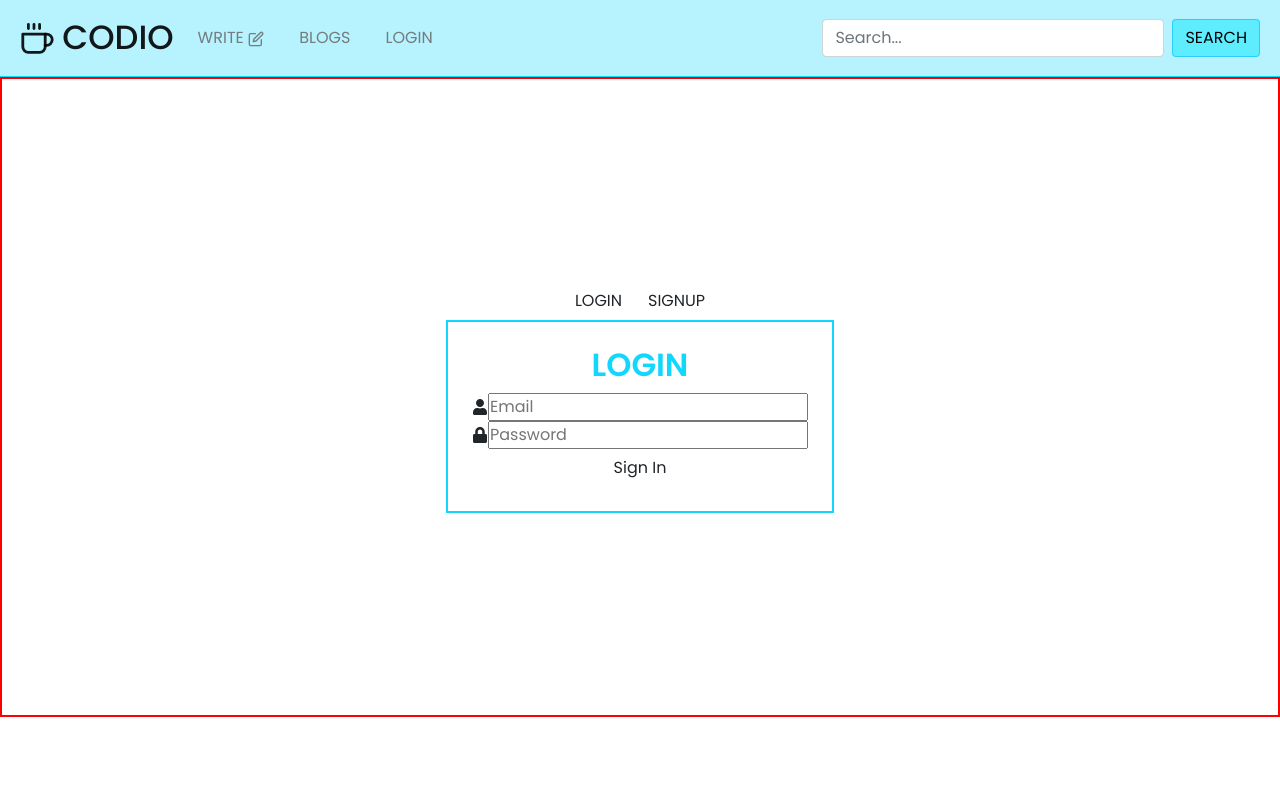
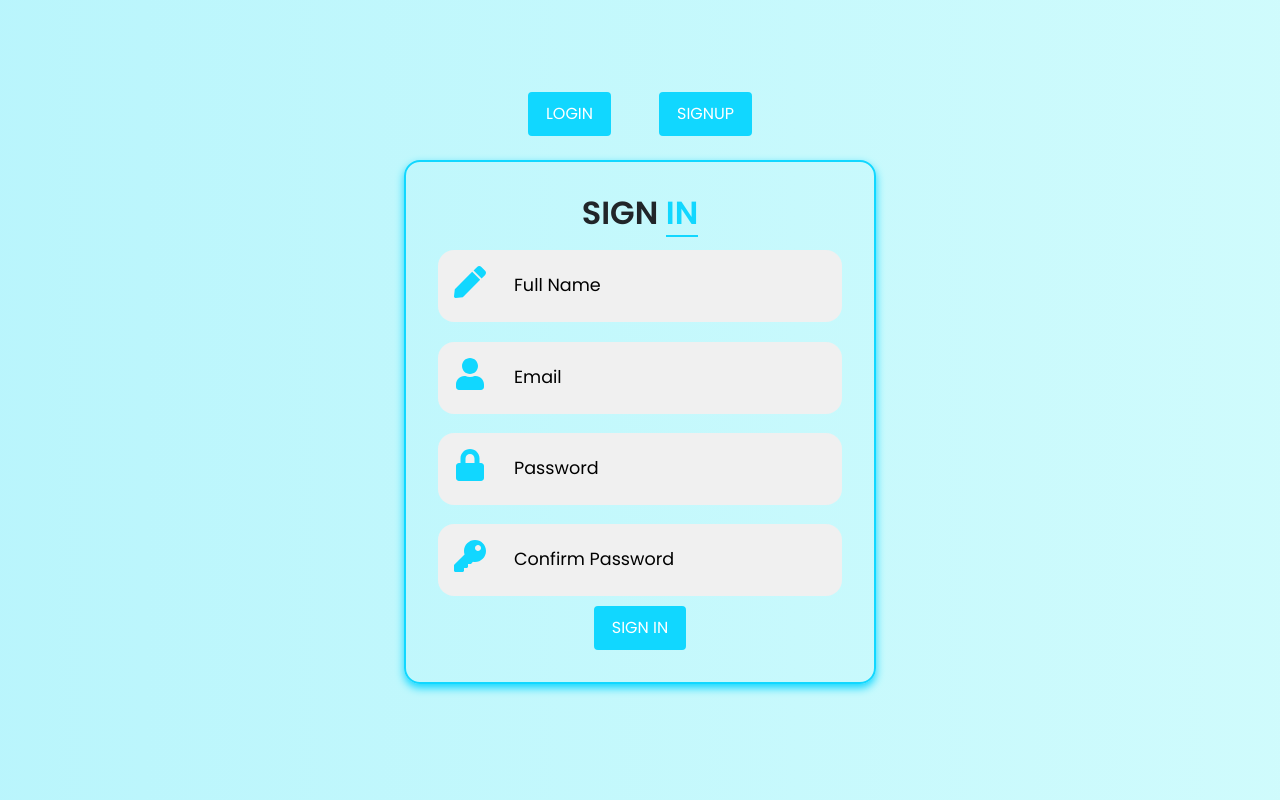
Before and after one commit to rajdeep010/BlogApp, a React (Vite) app: page /login in a window 1280 px wide. Built offline with nearby package versions, Linux system fonts and the light colour scheme; a web font is replaced by a local one.

Commit message:
login signup page ui made

```diff
--- a/src/components/editorSidebar/Category.jsx
+++ b/src/components/editorSidebar/Category.jsx
@@ -28,7 +28,7 @@ const Category = () => {
                             <option value="misc">Misc</option>
                         </select>
 
-        <input type="submit" value='Submit' />
+                        <input type="submit" className='btn' value='Submit' />
 
                     </form>
 
--- a/src/components/navbar/navbar.scss
+++ b/src/components/navbar/navbar.scss
@@ -16,11 +16,11 @@
 
         .nav-item .nav-link{
 
-            color: #6a6a6adf;
+            color: #4d4d4ddf;
             margin-right: 1.2rem;
 
             &:hover{
-                color: rgb(43, 43, 43);
+                color: rgb(24, 24, 24);
             }
         }
     }
@@ -29,14 +29,3 @@
 nav{
     background-color: rgba(181, 247, 254, 0.723);
 }
-
-.btn-outline-primary{
-
-    background-color: rgba(59, 235, 255, 0.723);
-    border: 1.4px solid rgba(31, 202, 254, 0.83);
-    color: black;
-
-    &:hover{
-        background-color: rgba(59, 235, 255, 0.723);
-    }
-}
--- a/src/components/sidebar/Creator.jsx
+++ b/src/components/sidebar/Creator.jsx
@@ -23,7 +23,7 @@ const Creator = () => {
                 </div>
 
                 <div className="follow_button">
-                    <button>Follow</button>
+                    <button className='btn'>Follow</button>
                 </div>
 
             </div>
--- a/src/components/sidebar/creator.scss
+++ b/src/components/sidebar/creator.scss
@@ -24,28 +24,5 @@
                 font-size: 0.8rem;
             }
         }
-
-        .follow_button {
-            button {
-                font-family: 'Work sans', sans-serif;
-                color: #0f0f0f;
-                cursor: pointer;
-
-                padding: 0.5rem;
-                border-radius: 0.7rem;
-                font-size: 1.05rem;
-
-                transition: 0.2s all ease-in-out;
-
-                background-color: rgb(135, 242, 254);
-                border: 1.4px solid rgb(0, 166, 217);
-
-                &:hover {
-                    border: 1px solid #c9c9c9a7;
-                    background-color: #e8e8e8;
-                }
-            }
-
-        }
     }
 }
--- /dev/null
+++ b/src/components/signuplogin/Login.jsx
@@ -0,0 +1,33 @@
+import './signup.scss'
+import { FaUser, FaLock } from 'react-icons/fa'
+
+
+const Login = () => {
+    return (
+        <>
+            <div className="login_container box">
+
+                <form action="/login" className="log-in-form" method="post">
+
+                    <h2 className='heading'>LOG <span>IN</span></h2>
+
+                    <div class="input-field">
+                        <FaUser className='icon' />
+                        <input type="email" placeholder="Email" name="email" autoComplete='off' />
+                    </div>
+
+                    <div class="input-field">
+                        <FaLock className='icon' />
+                        <input type="password" placeholder="Password" name="password" autoComplete='off' />
+                    </div>
+
+                    <button type="submit" className="btn">Log In <span class="fas fa-angle-double-right"></span></button>
+
+                </form>
+
+            </div>
+        </>
+    )
+}
+
+export default Login
--- a/src/components/signuplogin/Registration.jsx
+++ b/src/components/signuplogin/Registration.jsx
@@ -1,4 +1,6 @@
 import Navbar from '../navbar/Navbar'
+
+import Login from './Login'
 import Signup from './Signup'
 
 import './signup.scss'
@@ -6,8 +8,19 @@ import './signup.scss'
 const Registration = () => {
   return (
     <>
-        <Navbar/>
-        <Signup/>
+      <section className="wrapper">
+
+        <div className="signup-login-buttons">
+          <button className='btn'>LOGIN</button>
+          <button className='btn'>SIGNUP</button>
+        </div>
+
+        <div className="signup-login">
+          {/* <Login /> */}
+          <Signup />
+        </div>
+
+      </section>
     </>
   )
 }
--- a/src/components/signuplogin/Signup.jsx
+++ b/src/components/signuplogin/Signup.jsx
@@ -1,38 +1,36 @@
 
 import './signup.scss'
 
-import { FaUser, FaLock } from 'react-icons/fa'
+import { FaUser, FaLock, FaPen, FaKey } from 'react-icons/fa'
 
 const Signup = () => {
 
     return (
         <>
-            <section className="wrapper">
+            <div className="signin_container box">
 
-                <div className="signup-login-buttons">
-                    <button className='btn loginbtn'>LOGIN</button>
-                    <button className='btn signupbtn'>SIGNUP</button>
+                <form action="/signin" className="sign-in-form" method="post">
+
+                    <h2 className='heading'>SIGN <span>IN</span></h2>
+
+                    <div class="input-field">
+                        <FaPen className='icon' />
+                        <input type="text" placeholder="Full Name" name="name" autoComplete='off' />
                     </div>
-
-
-                <div className="signup-login">
-
-                    <div className="signup_container box">
-
-                        {/* <!-- *********----------- LOG IN PART ----------********** --> */}
-
-                        <form action="/login" className="log-in-form" method="post">
-
-                            <h2 className='heading'>LOGIN</h2>
 
                     <div class="input-field">
                         <FaUser className='icon' />
-                                <input type="email" placeholder="Email" name="email" />
+                        <input type="email" placeholder="Email" name="email" autoComplete='off' />
                     </div>
 
                     <div class="input-field">
                         <FaLock className='icon' />
-                                <input type="password" placeholder="Password" name="password" />
+                        <input type="password" placeholder="Password" name="password" autoComplete='off' />
+                    </div>
+
+                    <div class="input-field">
+                        <FaKey className='icon' />
+                        <input type="password" placeholder="Confirm Password" name="conpassword" autoComplete='off' />
                     </div>
 
                     <button type="submit" className="btn">Sign In <span class="fas fa-angle-double-right"></span></button>
@@ -40,15 +38,6 @@ const Signup = () => {
                 </form>
 
             </div>
-
-                    <div className="login_container box">
-
-                    </div>
-
-                </div>
-
-
-            </section>
         </>
     )
 }
--- a/src/components/signuplogin/signup.scss
+++ b/src/components/signuplogin/signup.scss
@@ -2,22 +2,65 @@
 @import url("https://fonts.googleapis.com/css2?family=Poppins:wght@200;300;400;500;600;700&display=swap");
 
 * {
-    font-family: "Poppins",
-        sans-serif;
+    font-family: "Poppins", sans-serif;
+
+    .btn {
+        border: 2px solid #11d7ff;
+
+        padding: 0.5rem 1rem;
+        text-transform: uppercase;
+
+        color: #fff;
+        background-color: #11d7ff;
+        transition: 0.2s ease-in-out;
+
+        &:hover {
+            color: #11d7ff;
+            background-color: #ffff;
+        }
+    }
 }
 
 .wrapper {
-    height: 80vh;
+
+    background: #e2fffe;
+    /* fallback for old browsers */
+    background: -webkit-linear-gradient(to right, #0ed0f781, #b2fefa75);
+    /* Chrome 10-25, Safari 5.1-6 */
+    background: linear-gradient(to right, #0ed0f781, #b2fefa75);
+    /* W3C, IE 10+/ Edge, Firefox 16+, Chrome 26+, Opera 12+, Safari 7+ */
+
+    background-size: 400% 400%;
+    height: 100vh;
 
     display: flex;
     justify-content: center;
     align-items: center;
     flex-direction: column;
 
-    border: 2px solid red;
+    animation: gradient 5s linear infinite;
+
+    @keyframes gradient {
+        0% {
+            background-position: 0% 50%;
+        }
+
+        50% {
+            background-position: 100%;
+        }
+
+        100% {
+            background-position: 0% 50%;
+        }
+    }
+
+
+    .signup-login-buttons {
+        display: flex;
+        gap: 3rem;
+    }
 
     .signup-login {
-
 
         .box {
             display: flex;
@@ -26,23 +69,63 @@
             flex-direction: column;
 
             form {
-                padding: 1.5rem;
+                padding: 2rem;
                 border: 2px solid #11d7ff;
+                margin: 1.5rem 0;
+
+                border-radius: 1rem;
 
                 display: flex;
                 justify-content: center;
                 align-items: center;
                 flex-direction: column;
 
-                .heading{
+                box-shadow: #11d7ff 0px 4px 9px;
+
+                .heading {
                     font-size: 2rem;
-                    color: #11d7ff;
                     font-weight: 600;
+
+                    span {
+                        color: #11d7ff;
+                        border-bottom: 2px solid #11d7ff;
+
+                    }
+
                 }
 
-                .input-field
-                {
+                .input-field {
+                    margin: 0.6rem 0;
+                    width: 100%;
+                    padding: 1rem;
 
+                    background-color: #f0f0f0;
+                    border-radius: 1rem;
+
+                    display: flex;
+
+                    .icon {
+                        // border: 2px solid blue;
+
+                        font-size: 2rem;
+                        margin-right: 20px;
+
+                        color: #11d7ff;
+                    }
+
+                    input {
+                        width: 20rem;
+
+                        background-color: #f0f0f0;
+                        padding: 0.5rem;
+                        border: none;
+                        outline: none;
+
+                        &::placeholder {
+                            color: black;
+                            font-size: 1.1rem;
+                        }
+                    }
                 }
             }
         }
```
Also changed, not shown: src/components/editorSidebar/category.scss (+2 -16 lines), src/components/signuplogin/login.scss (added). Lines whose indentation alone changed are shown as unchanged.
